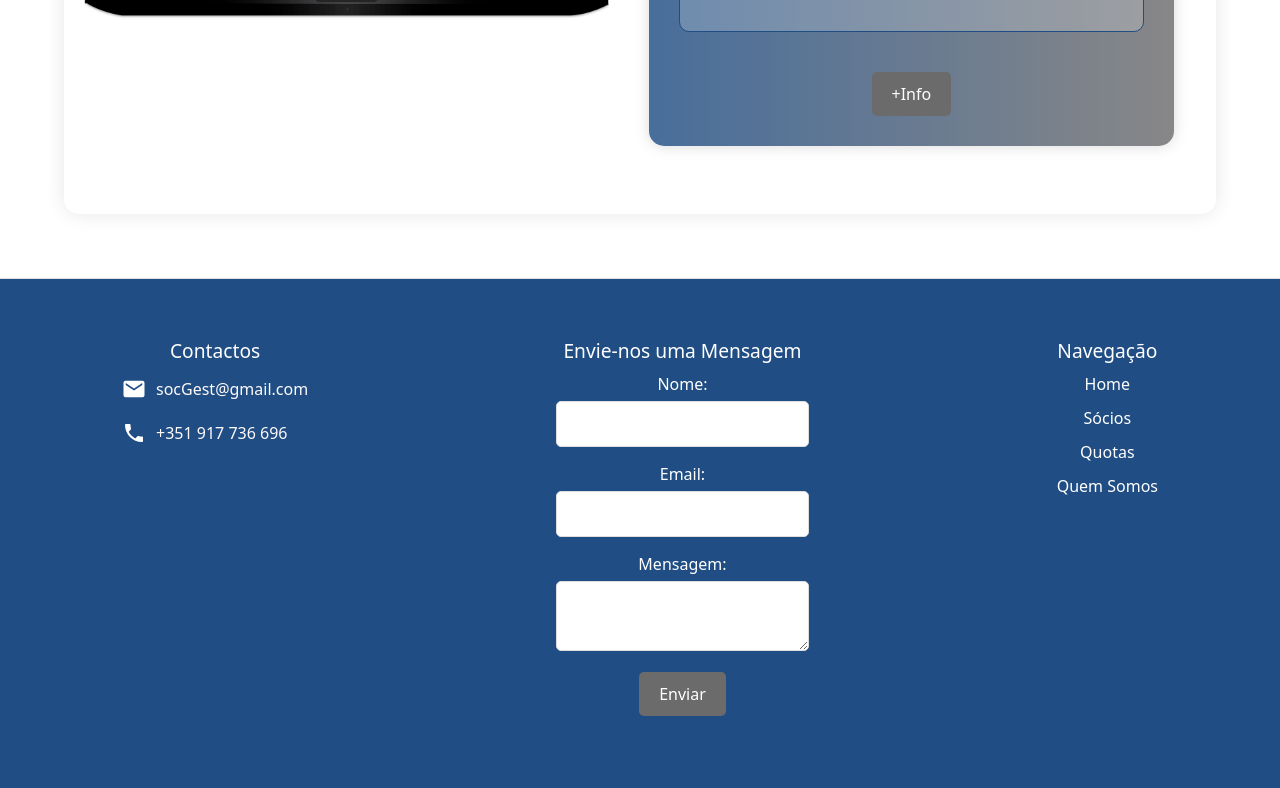
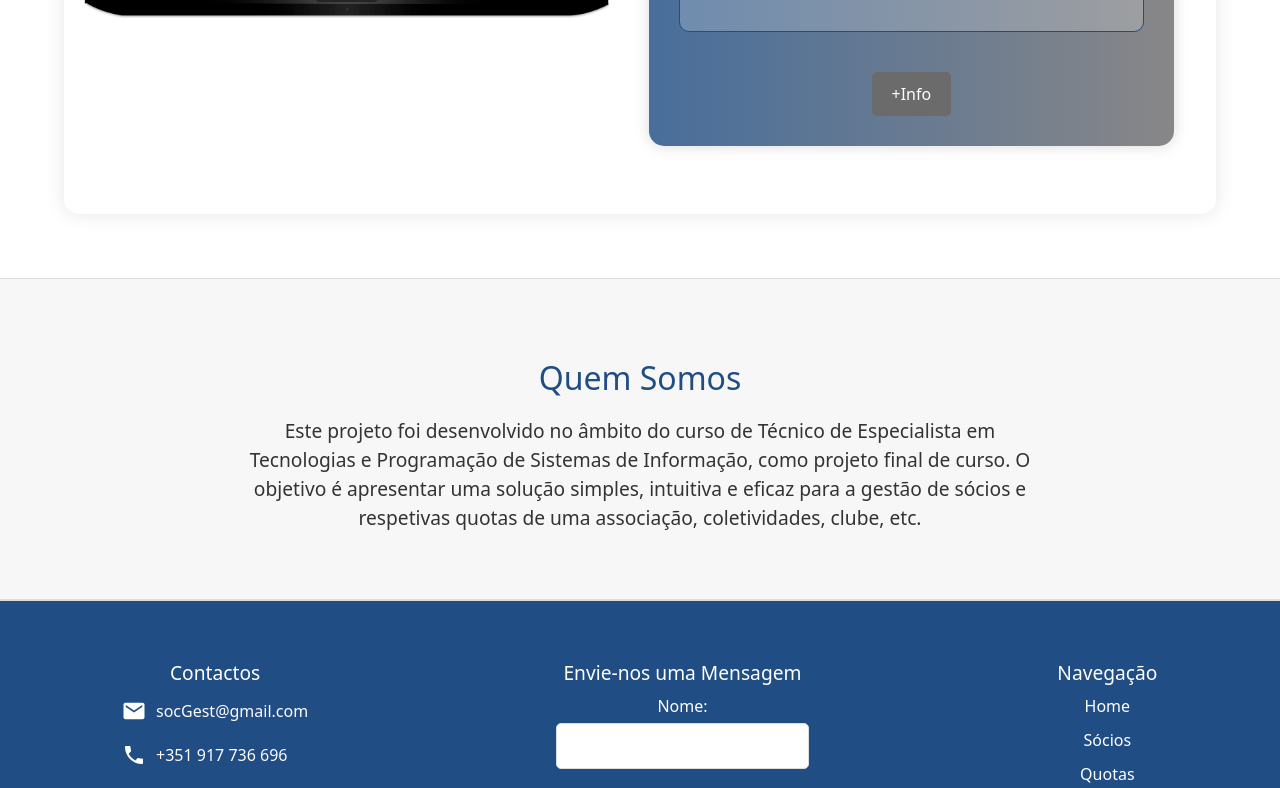
Before and after one commit to RicardoSilva94/socgest, a React (Create React App) app: page / in a window 1280 px wide. Shown: the part 614-1402 px from the top of the page. Built offline with nearby package versions, Linux system fonts and the light colour scheme.

Commit message:
criei about section

```diff
--- a/src/App.jsx
+++ b/src/App.jsx
@@ -3,6 +3,7 @@ import './App.css';
 import AppHeader from './components/header/header';
 import SociosLandingPage from './components/socios/socioslandingpage';
 import Footer from './components/footer/footer';
+import About from './components/about/about';
 
 
 
@@ -15,6 +16,7 @@ function App() {
       </header>
       <main>
       < SociosLandingPage />
+      < About />
       </main>
       <footer> <Footer /> </footer>
     </div>
--- /dev/null
+++ b/src/components/about/about.css
@@ -0,0 +1,23 @@
+.about-section {
+  padding: 80px 20px 50px 20px;
+  background-color: #f7f7f7;
+  border-top: 1px solid #ddd;
+  border-bottom: 1px solid #ddd;
+}
+
+.about-content {
+  max-width: 800px;
+  margin: 0 auto;
+  text-align: center;
+}
+
+.about-content h2 {
+  font-size: 2rem;
+  margin-bottom: 20px;
+  color: #1f4d84;
+}
+
+.about-content p {
+  font-size: 1.2rem;
+  color: #333;
+}
--- /dev/null
+++ b/src/components/about/about.jsx
@@ -0,0 +1,16 @@
+import React from 'react';
+import './about.css';
+
+export default function About() {
+  return (
+    <section id="about" className="about-section">
+      <div className="about-content">
+        <h2>Quem Somos</h2>
+        <p>
+          Este projeto foi desenvolvido no âmbito do curso de Técnico de Especialista em Tecnologias e Programação de Sistemas de Informação, como projeto final de curso.
+          O objetivo é apresentar uma solução simples, intuitiva e eficaz para a gestão de sócios e respetivas quotas de uma associação, coletividades, clube, etc.
+        </p>
+      </div>
+    </section>
+  );
+}
--- a/src/components/footer/footer.jsx
+++ b/src/components/footer/footer.jsx
@@ -1,6 +1,6 @@
 import React from 'react';
 import './footer.css';
-import { IoMdMail, IoMdCall } from 'react-icons/io'; // Importando os ícones corretos
+import { IoMdMail, IoMdCall } from 'react-icons/io';
 
 export default function Footer() {
   return (
--- a/src/components/header/header.jsx
+++ b/src/components/header/header.jsx
@@ -5,10 +5,9 @@ import React from 'react';
 import './header.css';
 
 export default function AppHeader() {
-  const handleContactClick = (event) => {
+  const handleScrollToSection = (event, sectionId) => {
     event.preventDefault();
-    const contactSection = document.getElementById('contactos');
-    contactSection.scrollIntoView({ behavior: 'smooth' });
+    document.getElementById(sectionId).scrollIntoView({ behavior: 'smooth' });
   };
 
   return (
@@ -26,11 +25,11 @@ export default function AppHeader() {
         <Navbar.Toggle aria-controls="basic-navbar-nav" />
         <Navbar.Collapse id="basic-navbar-nav">
           <Nav className="ms-auto">
-            <Nav.Link href="#home">Home</Nav.Link>
-            <Nav.Link href="#socios">Sócios</Nav.Link>
-            <Nav.Link href="#quotas">Quotas</Nav.Link>
-            <Nav.Link href="#about">Quem Somos</Nav.Link>
-            <Nav.Link href="#contactos" onClick={handleContactClick}>Contactos</Nav.Link>
+            <Nav.Link href="#home" onClick={(e) => handleScrollToSection(e, 'home')}>Home</Nav.Link>
+            <Nav.Link href="#socios" onClick={(e) => handleScrollToSection(e, 'socios')}>Sócios</Nav.Link>
+            <Nav.Link href="#quotas" onClick={(e) => handleScrollToSection(e, 'quotas')}>Quotas</Nav.Link>
+            <Nav.Link href="#about" onClick={(e) => handleScrollToSection(e, 'about')}>Quem Somos</Nav.Link>
+            <Nav.Link href="#contactos" onClick={(e) => handleScrollToSection(e, 'contactos')}>Contactos</Nav.Link>
             <Nav.Link href="#link" style={{ borderRadius: '5px', color: 'white', backgroundColor: '#1f4d84' }}>Entrar</Nav.Link>
           </Nav>
         </Navbar.Collapse>
--- a/src/components/socios/socioslandingpage.css
+++ b/src/components/socios/socioslandingpage.css
@@ -73,7 +73,7 @@ h5 {
 }
 
 .text-box .info-button:hover {
-  background: #1f4d84;
+  background: #000000;
 }
 
 .right-content, .left-content {
```
